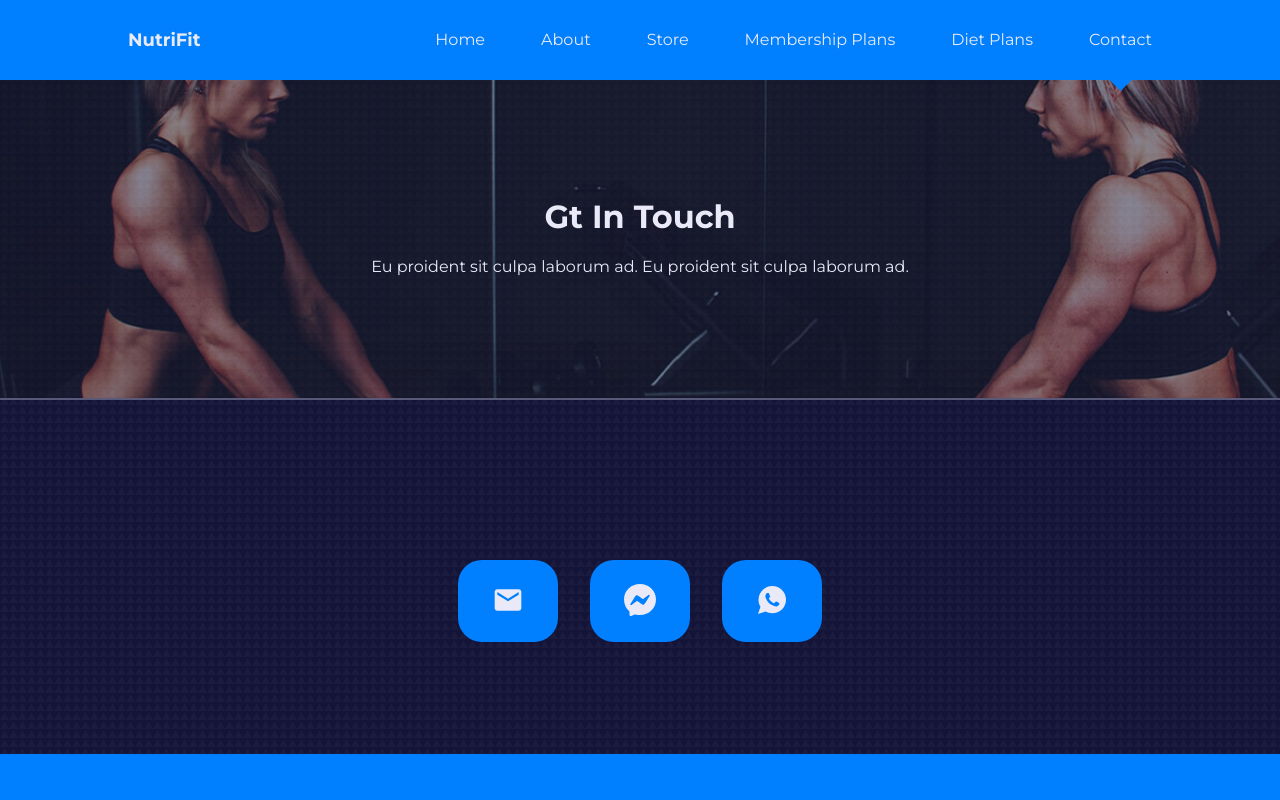
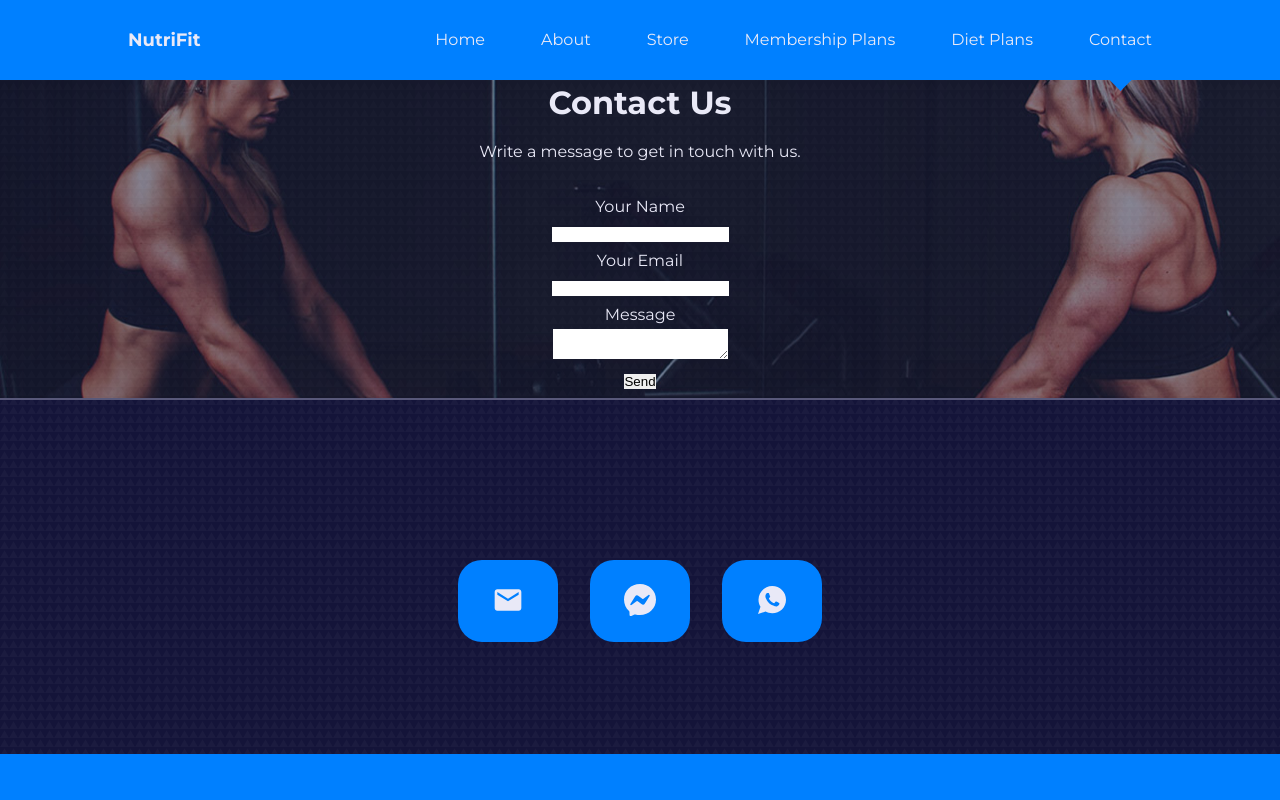
Before and after one commit to Shreyaiyer96/INFO6150-20821-Web-Design-User-Experien-Eng--Final-Project, a React (Create React App) app in the folder NutriFit Web App/: page /contact in a window 1280 px wide. Shown: the top 800 px of the page. Built offline with nearby package versions, Linux system fonts and the light colour scheme.

Commit message:
changes in contact us page

```diff
--- a/NutriFit Web App/package.json
+++ b/NutriFit Web App/package.json
@@ -3,6 +3,7 @@
   "version": "0.1.0",
   "private": true,
   "dependencies": {
+    "@emailjs/browser": "^3.10.0",
     "@testing-library/jest-dom": "^5.16.5",
     "@testing-library/react": "^13.3.0",
     "@testing-library/user-event": "^13.5.0",
--- a/NutriFit Web App/src/pages/contact/Contact.jsx
+++ b/NutriFit Web App/src/pages/contact/Contact.jsx
@@ -1,18 +1,42 @@
-import React from "react";
+import React,{ useRef } from "react";
 import "./contact.css";
 import Header from "../../components/Header";
 import HeaderImage from "../../images/header_bg_2.jpg";
 import { MdEmail } from "react-icons/md";
 import { BsMessenger } from "react-icons/bs";
 import { IoLogoWhatsapp } from "react-icons/io";
+import emailjs from '@emailjs/browser';
 
 const Contact = () => {
+	const form = useRef();
+
+	const sendEmail = (e) => {
+	  e.preventDefault();
+
+	  emailjs.sendForm('service_pg7pgtc', 'template_1k5e61i', form.current, 'bwD-TOYCKiN3uheCG')
+		.then((result) => {
+			console.log(result.text);
+			console.log("message sent");
+		}, (error) => {
+			console.log(error.text);
+		});
+	};
 	return (
 		<>
-			<Header title="Gt In Touch" image={HeaderImage}>
-				Eu proident sit culpa laborum ad. Eu proident sit culpa laborum ad.
+			<Header title="Contact Us"  image={HeaderImage}>
+				Write a message to get in touch with us.
+				<div><br />
+				<form ref={form} onSubmit={sendEmail}>
+      				<label className="name">Your Name</label><br />
+      				<input className="namebox" type="text" name="user_name" /><br />
+      				<label className="email">Your Email</label><br />
+      				<input className="emailbox" type="email" name="user_email" /><br />
+      				<label className="msg">Message</label><br />
+      				<textarea className="msgbox" name="message" /><br />
+      				<input className="submit" type="submit" value="Send" />
+   				</form>
+				</div>
 			</Header>
-
 			<section className="contact">
 				<div className="container contact__container">
 					<div className="contact__wrapper">
```
Also changed, not shown: 1 other file (tests, documents, lock files or other folders).
